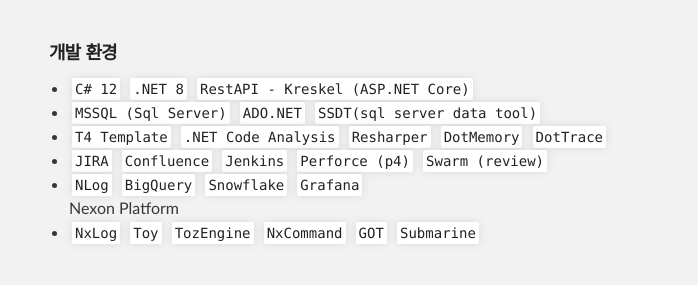
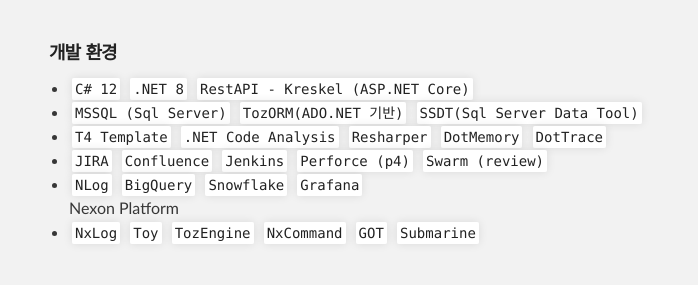
Before and after one commit to jonghyunChae/resume, a Jekyll site: the page built from index.md, in a window 1280 px wide and 900 px high, scrolled down 634 px. Shown: the part 155-440 px from the top of the window, without its empty margins (291-989 px from the left). Built offline with Jekyll 4.4.1, drawn with Linux system fonts in a browser that asks for light colours.

Commit message:
내용 수정

```diff
--- a/index.md
+++ b/index.md
@@ -20,7 +20,7 @@ layout: default
 ###### &nbsp;&nbsp;&nbsp;&nbsp;&nbsp;&nbsp;2022. 05 ~ 현재 <br>&nbsp;&nbsp;&nbsp;&nbsp;&nbsp;&nbsp;( 2년 이상 진행 중 )
 ##### <br>개발 환경
 	 - `C# 12` `.NET 8` `RestAPI - Kreskel (ASP.NET Core)`<br>
-	 - `MSSQL (Sql Server)` `ADO.NET` `SSDT(sql server data tool)`<br>
+	 - `MSSQL (Sql Server)` `TozORM(ADO.NET 기반)` `SSDT(Sql Server Data Tool)`<br>
 	 - `T4 Template` `.NET Code Analysis` `Resharper` `DotMemory` `DotTrace`<br>
 	 - `JIRA` `Confluence` `Jenkins` `Perforce (p4)` `Swarm (review)`<br>
 	 - `NLog` `BigQuery` `Snowflake` `Grafana`<br>
```
